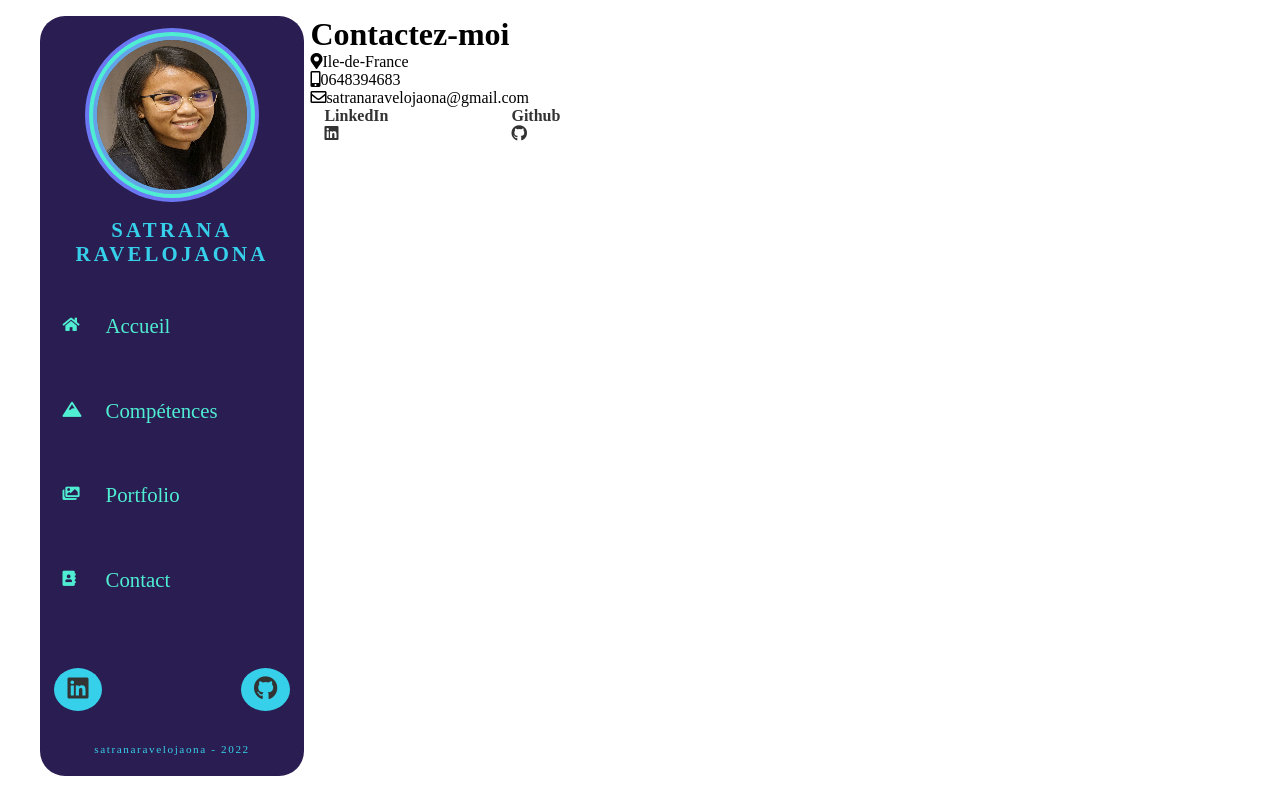
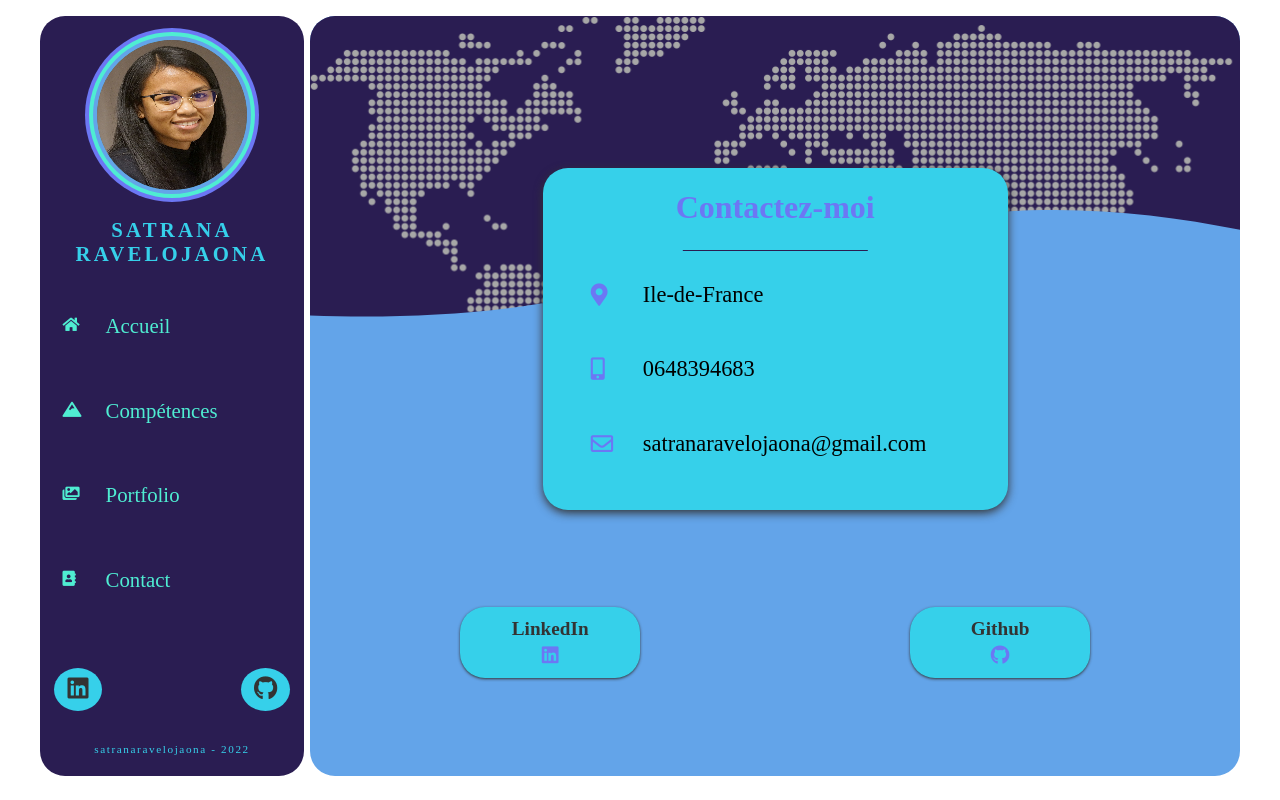
Before and after one commit to SaRvj/CV, a React (Create React App) app: page /contact in a window 1280 px wide. Built offline with nearby package versions, Linux system fonts and the light colour scheme; a web font is replaced by a local one.

Commit message:
contact stylization

```diff
--- a/src/styles/pages/_contact.scss
+++ b/src/styles/pages/_contact.scss
@@ -0,0 +1,170 @@
+.contactContent {
+    background: $color-3;
+    border-radius: $borderRadius;
+    width: 100%;
+    overflow: hidden;
+    display: grid;
+    grid-template-columns: 1fr;
+    grid-template-rows: 20% 45% 35%;
+    grid-template-areas:
+      "1"
+      "2"
+      "3";
+
+    .header {
+        grid-area: 1;
+        width: 100%;
+        position: relative;
+        background: $color-1;
+        height: 340px;
+
+        &:before {
+            content: '';
+            width: 100%;
+            height: 100%;
+            position: absolute;
+            background: url(../../media/map.jpg) no-repeat center top/cover;
+            filter: grayscale(100%);
+        }
+        &:after {
+            content: '';
+            width: 100%;
+            height: 100%;
+            position: absolute;
+            top: 30px;
+            background: url(../../media/shape.svg) no-repeat center /cover;
+
+        }
+    }
+    .contactBox {
+        grid-area: 2;
+        background: $color-5;
+        margin: 0 auto;
+        padding: 1rem 3rem;
+        z-index: 2;
+        border-radius: $borderRadius;
+        box-shadow: 0 3px 10px #333;
+        width: 50%;
+        min-width: 440px;
+        min-height: 200px;
+
+        h1 {
+            text-align: center;
+            margin-top: 0.3rem;
+            position: relative;
+            color: $color-2;
+
+            &:after {
+                content: '';
+                height: 1px;
+                width: 50%;
+                background: $color-1;
+                position: absolute;
+                bottom: -25px;
+                left: 50%;
+                transform: translateX(-50%);
+            }
+        }
+        ul {
+            height: 72%;
+            width: inherit;
+            display: grid;
+            margin-top: 3.5rem;
+
+            li {
+                position: relative;
+            }
+
+            i {
+                font-size: 1.4rem;
+                position: absolute;
+                transform: translateY(2px);
+                color: $color-2;
+            }
+            span {
+                font-size: 1.4rem;
+                position: absolute;
+                transform: translateX(52px);
+                background: transparent;
+                border: none;
+                outline: none;
+                width: 350px;
+                transition: .2s ease;
+            }
+            .clickInput:hover {
+                transform: translateX(56px);
+                cursor: pointer;
+            }
+        }
+    }
+    .socialNetwork {
+      grid-area: 3;
+      @include verticalCenter;
+
+      ul {
+            display: flex;
+            text-align: center;
+            width: 100%;
+            justify-content: space-around;
+
+            a {
+                width: 20%;
+                font-size: 1.2rem;
+                background: $color-5;
+                border-radius: $borderRadius;
+                display: inline-block;
+                padding: 0.7rem 0;
+                box-shadow: $shadow;
+                transform: scaleY(0);
+                transform-origin: center;
+                transition: .2s ease;
+                transition: scale .1s;
+
+                &:hover {
+                    background: $color-4;
+                }
+
+                i {
+                    color: $color-2;
+                    margin-top: .3rem;
+                }
+            }
+            //Animation
+            @mixin networkAnim($timeout) {
+            animation: pop 1s forwards;
+            animation-delay: $timeout;
+
+            }
+            @keyframes pop {
+                to {
+                    transform: scaleY(1);
+                }
+            }
+            a:nth-child(1) {
+                @include networkAnim(.4s);
+            }
+            a:nth-child(2) {
+                @include networkAnim(.8s);
+            }
+            a:nth-child(3) {
+                @include networkAnim(1.2s);
+            }
+            a:nth-child(4) {
+                @include networkAnim(1.6s);
+            }
+        }
+    }
+}
+@media screen and (max-width: 500px){
+    .contactContent {
+        .contactBox {
+            min-width: 100% !important;
+        }
+        span {
+            font-size: .9rem !important;
+        }
+        h4 {
+            font-size: .9rem;
+        }
+    }
+}
```
